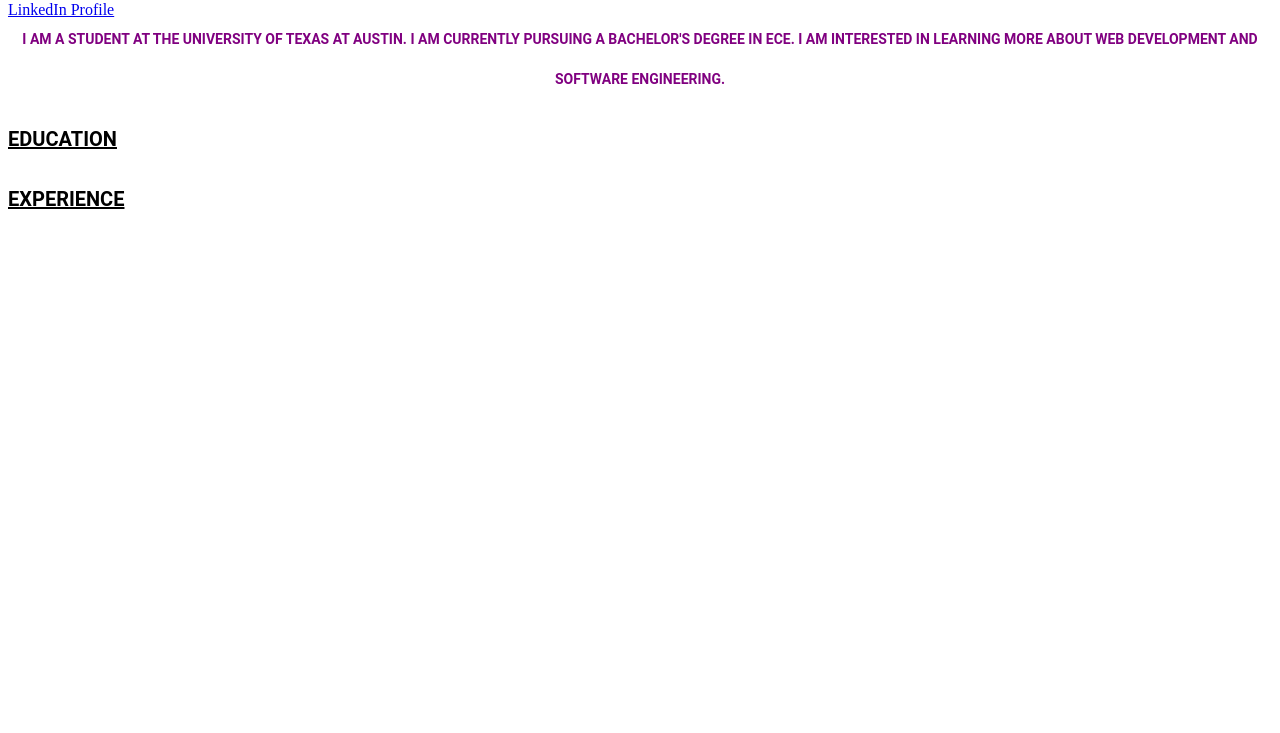
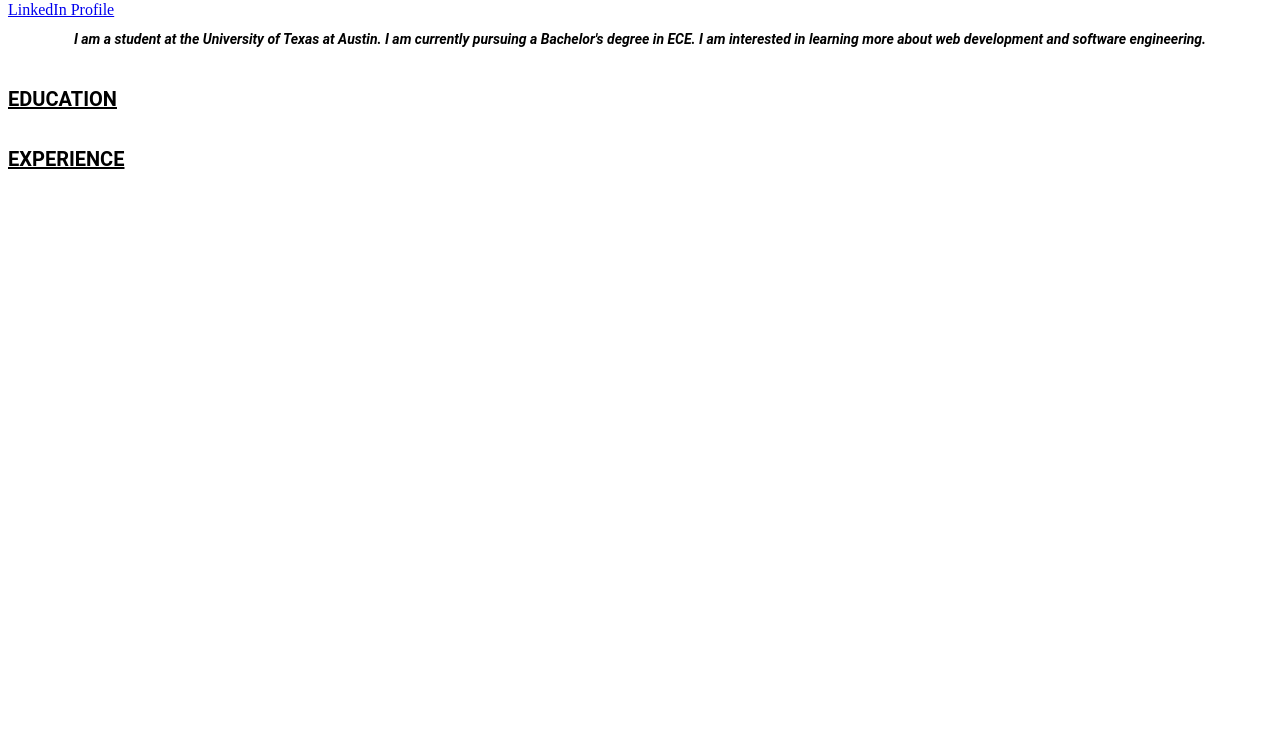
Before and after one commit to sahasveera1/sahasveera1.github.io, a plain HTML site: page index.html in a window 1280 px wide. Shown: the part 67-800 px from the top of the page. Drawn offline with Linux system fonts and the light colour scheme.

Commit message:
SOP updates

```diff
--- a/stylesheet.css
+++ b/stylesheet.css
@@ -22,12 +22,12 @@ h1 {
 }
 
 #statement-of-purpose {
-    color: purple;
+    color: black;
     font-family: 'Roboto', sans-serif;
     font-size: 14px;
     font-weight: 700;
     line-height: 40px;
     margin: 0 0 20px;
     text-align: center;
-    text-transform: uppercase;
+    font-style: italic;
 }
```
